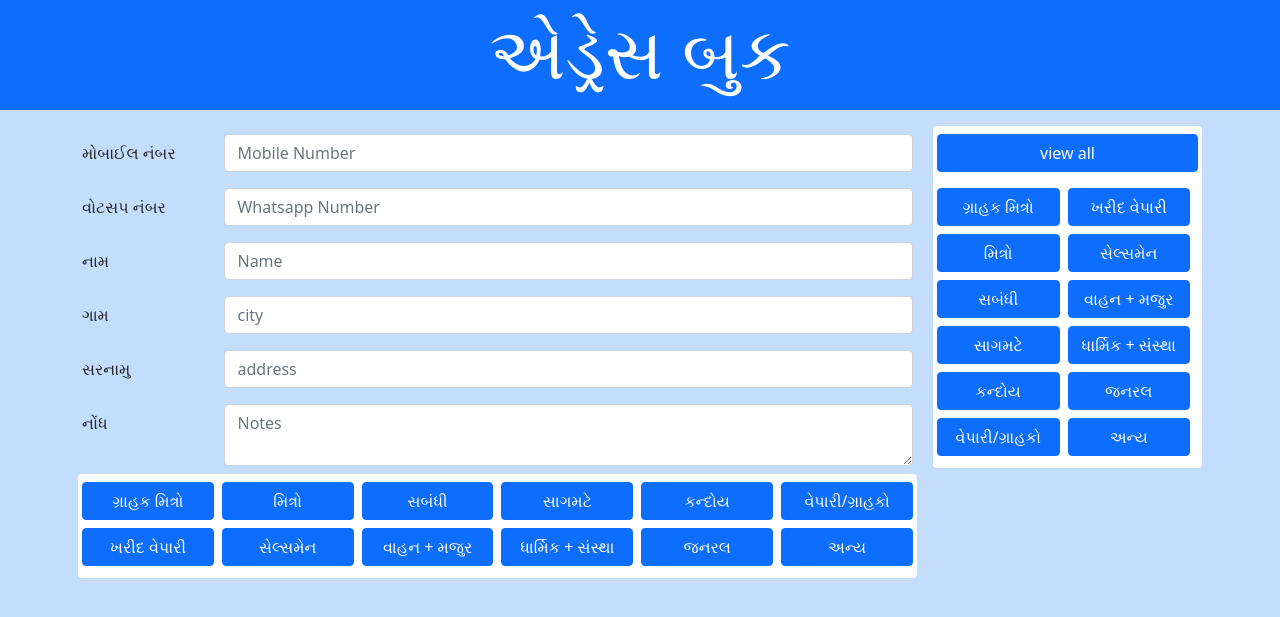
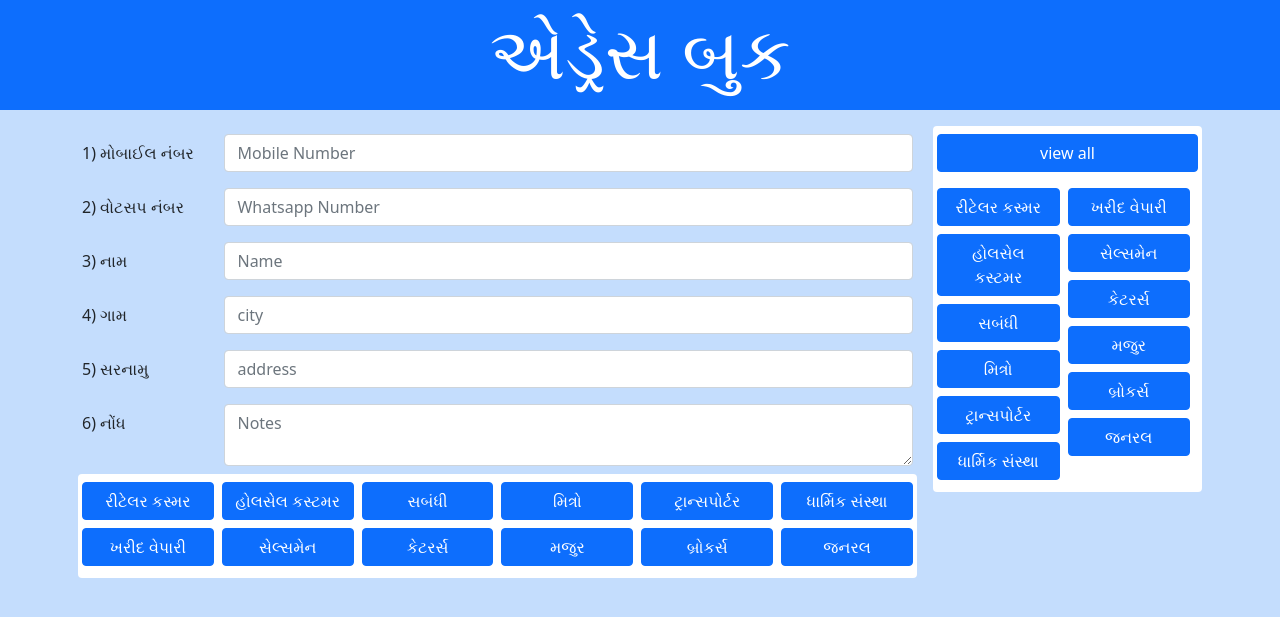
Before and after one commit to atararushi001/excepexportproject, a PHP site: page / in a window 1280 px wide. Shown: the top 617 px of the page. Run offline with PHP 8.4, Linux system fonts and the light colour scheme.

Commit message:
designupdate

```diff
--- a/index.php
+++ b/index.php
@@ -27,7 +27,7 @@
       <div class="col-md-9">
         <form id="form" method="POST">
           <div class="mb-3 row">
-            <label class="col-sm-2 col-form-label">મોબાઈલ નંબર </label>
+            <label class="col-sm-2 col-form-label">1) મોબાઈલ નંબર </label>
             <div class="col-sm-10">
               <input
                 class="form-control"
@@ -39,7 +39,7 @@
           </div>
 
           <div class="mb-3 row">
-            <label class="col-sm-2 col-form-label">વોટસપ નંબર</label>
+            <label class="col-sm-2 col-form-label">2) વોટસપ નંબર</label>
             <div class="col-sm-10">
               <input
                 class="form-control"
@@ -50,7 +50,7 @@
           </div>
 
           <div class="mb-3 row">
-            <label class="col-sm-2 col-form-label">નામ</label>
+            <label class="col-sm-2 col-form-label">3) નામ</label>
             <div class="col-sm-10">
               <input
                 class="form-control"
@@ -63,7 +63,7 @@
           </div>
 
           <div class="mb-3 row">
-            <label class="col-sm-2 col-form-label">ગામ</label>
+            <label class="col-sm-2 col-form-label">4) ગામ</label>
             <div class="col-sm-10">
               <input
                 class="form-control"
@@ -76,7 +76,7 @@
           </div>
 
           <div class="mb-3 row">
-            <label class="col-sm-2 col-form-label">સરનામુ</label>
+            <label class="col-sm-2 col-form-label">5) સરનામુ</label>
             <div class="col-sm-10">
               <input
                 class="form-control"
@@ -89,7 +89,7 @@
 
 
           <div class="mb-3 row">
-            <label class="col-sm-2 col-form-label">નોંધ</label>
+            <label class="col-sm-2 col-form-label">6) નોંધ</label>
             <div class="col-sm-10">
               <textarea
                 class="form-control"
@@ -103,13 +103,13 @@
 
           <div class="row g-2" style="background-color: white; padding-bottom: .70rem; border-radius: .25rem;">
             <div class="col-6 col-md-2">
-              <button class="btn btn-primary w-100 submit-button" type="button" data-category="ગ્રાહક મિત્રો">
-                ગ્રાહક મિત્રો
+              <button class="btn btn-primary w-100 submit-button" type="button" data-category="રીટેલર કસ્મર">
+               રીટેલર કસ્મર
               </button>
             </div>
             <div class="col-6 col-md-2">
-              <button class="btn btn-primary w-100 submit-button" type="button" data-category="મિત્રો">
-                મિત્રો
+              <button class="btn btn-primary w-100 submit-button" type="button" data-category=" હોલસેલ કસ્ટમર">
+              હોલસેલ કસ્ટમર
               </button>
             </div>
             <div class="col-6 col-md-2">
@@ -118,18 +118,18 @@
               </button>
             </div>
             <div class="col-6 col-md-2">
-              <button class="btn btn-primary w-100 submit-button" type="button" data-category="સાગમટે">
-                સાગમટે
+              <button class="btn btn-primary w-100 submit-button" type="button" data-category="મિત્રો">
+              મિત્રો
               </button>
             </div>
             <div class="col-6 col-md-2">
-              <button class="btn btn-primary w-100 submit-button" type="button" data-category="કન્દોય">
-                કન્દોય
+              <button class="btn btn-primary w-100 submit-button" type="button" data-category="ટ્રાન્સપોર્ટર">
+              ટ્રાન્સપોર્ટર
               </button>
             </div>
             <div class="col-6 col-md-2">
-              <button class="btn btn-primary w-100 submit-button" type="button" data-category="વેપારી/ગ્રાહકો">
-                વેપારી/ગ્રાહકો
+              <button class="btn btn-primary w-100 submit-button" type="button" data-category="ધાર્મિક સંસ્થા">
+              ધાર્મિક સંસ્થા
               </button>
             </div>
             <div class="col-6 col-md-2">
@@ -143,23 +143,23 @@
               </button>
             </div>
             <div class="col-6 col-md-2">
-              <button class="btn btn-primary w-100 submit-button" type="button" data-category="વાહન + મજુર">
-                વાહન + મજુર
+              <button class="btn btn-primary w-100 submit-button" type="button" data-category="કેટરર્સ">
+              કેટરર્સ
               </button>
             </div>
             <div class="col-6 col-md-2">
-              <button class="btn btn-primary w-100 submit-button" type="button" data-category="ધાર્મિક + સંસ્થા">
-                ધાર્મિક + સંસ્થા
+              <button class="btn btn-primary w-100 submit-button" type="button" data-category="મજુર">
+              મજુર
+              </button>
+            </div>
+            <div class="col-6 col-md-2">
+              <button class="btn btn-primary w-100 submit-button" type="button" data-category="બ્રોકર્સ">
+              બ્રોકર્સ
               </button>
             </div>
             <div class="col-6 col-md-2">
               <button class="btn btn-primary w-100 submit-button" type="button" data-category="જનરલ">
-                જનરલ
-              </button>
-            </div>
-            <div class="col-6 col-md-2">
-              <button class="btn btn-primary w-100 submit-button" type="button" data-category="અન્ય">
-                અન્ય
+              જનરલ
               </button>
             </div>
           </div>
@@ -176,13 +176,13 @@
             <div class="col-6">
               <div class="row g-2">
                 <div class="col-12">
-                  <button class="btn btn-primary w-100" type="button" onclick="window.location.href='cetagory-list-data.php?category=ગ્રાહક%20મિત્રો'">
-                    ગ્રાહક મિત્રો
+                  <button class="btn btn-primary w-100" type="button" onclick="window.location.href='cetagory-list-data.php?category=રીટેલર%20કસ્મર'">
+                  રીટેલર કસ્મર
                   </button>
                 </div>
                 <div class="col-12">
-                  <button class="btn btn-primary w-100" type="button" onclick="window.location.href='cetagory-list-data.php?category=મિત્રો'">
-                    મિત્રો
+                  <button class="btn btn-primary w-100" type="button" onclick="window.location.href='cetagory-list-data.php?category=હોલસેલ%20કસ્ટમર'">
+                  હોલસેલ કસ્ટમર
                   </button>
                 </div>
                 <div class="col-12">
@@ -191,18 +191,18 @@
                   </button>
                 </div>
                 <div class="col-12">
-                  <button class="btn btn-primary w-100" type="button" onclick="window.location.href='cetagory-list-data.php?category=સાગમટે'">
-                    સાગમટે
+                  <button class="btn btn-primary w-100" type="button" onclick="window.location.href='cetagory-list-data.php?category=મિત્રો'">
+                  મિત્રો
                   </button>
                 </div>
                 <div class="col-12">
-                  <button class="btn btn-primary w-100" type="button" onclick="window.location.href='cetagory-list-data.php?category=કન્દોય'">
-                    કન્દોય
+                  <button class="btn btn-primary w-100" type="button" onclick="window.location.href='cetagory-list-data.php?category=ટ્રાન્સપોર્ટર'">
+                  ટ્રાન્સપોર્ટર
                   </button>
                 </div>
                 <div class="col-12">
-                  <button class="btn btn-primary w-100" type="button" onclick="window.location.href='cetagory-list-data.php?category=વેપારી/ગ્રાહકો'">
-                    વેપારી/ગ્રાહકો
+                  <button class="btn btn-primary w-100" type="button" onclick="window.location.href='cetagory-list-data.php?category=ધાર્મિક%20+%20સંસ્થા'">
+                  ધાર્મિક સંસ્થા
                   </button>
                 </div>
               </div>
@@ -220,23 +220,23 @@
                   </button>
                 </div>
                 <div class="col-12">
-                  <button class="btn btn-primary w-100" type="button" onclick="window.location.href='cetagory-list-data.php?category=વાહન%20+%20મજુર'">
-                    વાહન + મજુર
+                  <button class="btn btn-primary w-100" type="button" onclick="window.location.href='cetagory-list-data.php?category=કેટરર્સ'">
+                  કેટરર્સ
                   </button>
                 </div>
                 <div class="col-12">
-                  <button class="btn btn-primary w-100" type="button" onclick="window.location.href='cetagory-list-data.php?category=ધાર્મિક%20+%20સંસ્થા'">
-                    ધાર્મિક + સંસ્થા
+                  <button class="btn btn-primary w-100" type="button" onclick="window.location.href='cetagory-list-data.php?category=મજુર'">
+                  મજુર
+                  </button>
+                </div>
+                <div class="col-12">
+                  <button class="btn btn-primary w-100" type="button" onclick="window.location.href='cetagory-list-data.php?category=બ્રોકર્સ'">
+                  બ્રોકર્સ
                   </button>
                 </div>
                 <div class="col-12">
                   <button class="btn btn-primary w-100" type="button" onclick="window.location.href='cetagory-list-data.php?category=જનરલ'">
-                    જનરલ
-                  </button>
-                </div>
-                <div class="col-12">
-                  <button class="btn btn-primary w-100" type="button" onclick="window.location.href='cetagory-list-data.php?category=અન્ય'">
-                    અન્ય
+                  જનરલ
                   </button>
                 </div>
               </div>
```
Also changed, not shown: cetagory-list-data.php (+27 -27 lines), edit.php (+25 -25 lines).
